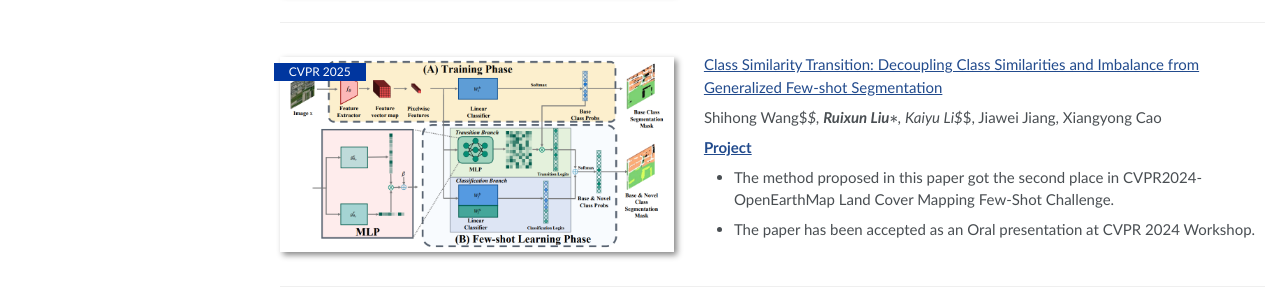
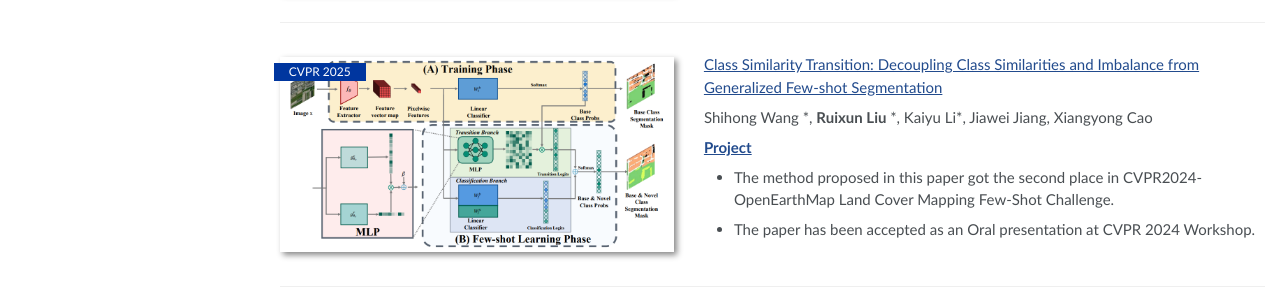
Before and after one commit to liuruixun/liuruixun.github.io, a Jekyll site: the page built from _pages/about.md, in a window 1280 px wide and 1270 px high. Shown: the part 578-878 px from the top of the window. Built offline with Jekyll 4.4.1, drawn with Linux system fonts in a browser that asks for light colours; formulas are drawn with MathJax 3.

```diff
--- a/_pages/about.md
+++ b/_pages/about.md
@@ -46,7 +46,7 @@ Kaiyu Li, **Ruixun Liu**, Xiangyong Cao, Xueru Bai, Feng Zhou, Deyu Meng, Zhi Wa
 
 [Class Similarity Transition: Decoupling Class Similarities and Imbalance from Generalized Few-shot Segmentation](https://openaccess.thecvf.com/content/CVPR2024W/L3DIVU/html/Wang_Class_Similarity_Transition_Decoupling_Class_Similarities_and_Imbalance_from_Generalized_CVPRW_2024_paper.html)
 
-Shihong Wang$*$, **Ruixun Liu$*$**, Kaiyu Li$*$, Jiawei Jiang, Xiangyong Cao
+Shihong Wang \*, **Ruixun Liu** \*, Kaiyu Li\*, Jiawei Jiang, Xiangyong Cao
 
 [**Project**](https://scholar.google.com/citations?view_op=view_citation&hl=zh-CN&user=WTleRV8AAAAJ&citation_for_view=WTleRV8AAAAJ:d1gkVwhDpl0C) <strong><span class='show_paper_citations' data='WTleRV8AAAAJ:d1gkVwhDpl0C'></span></strong>
 - The method proposed in this paper got the second place in CVPR2024-OpenEarthMap Land Cover Mapping Few-Shot Challenge.
```
